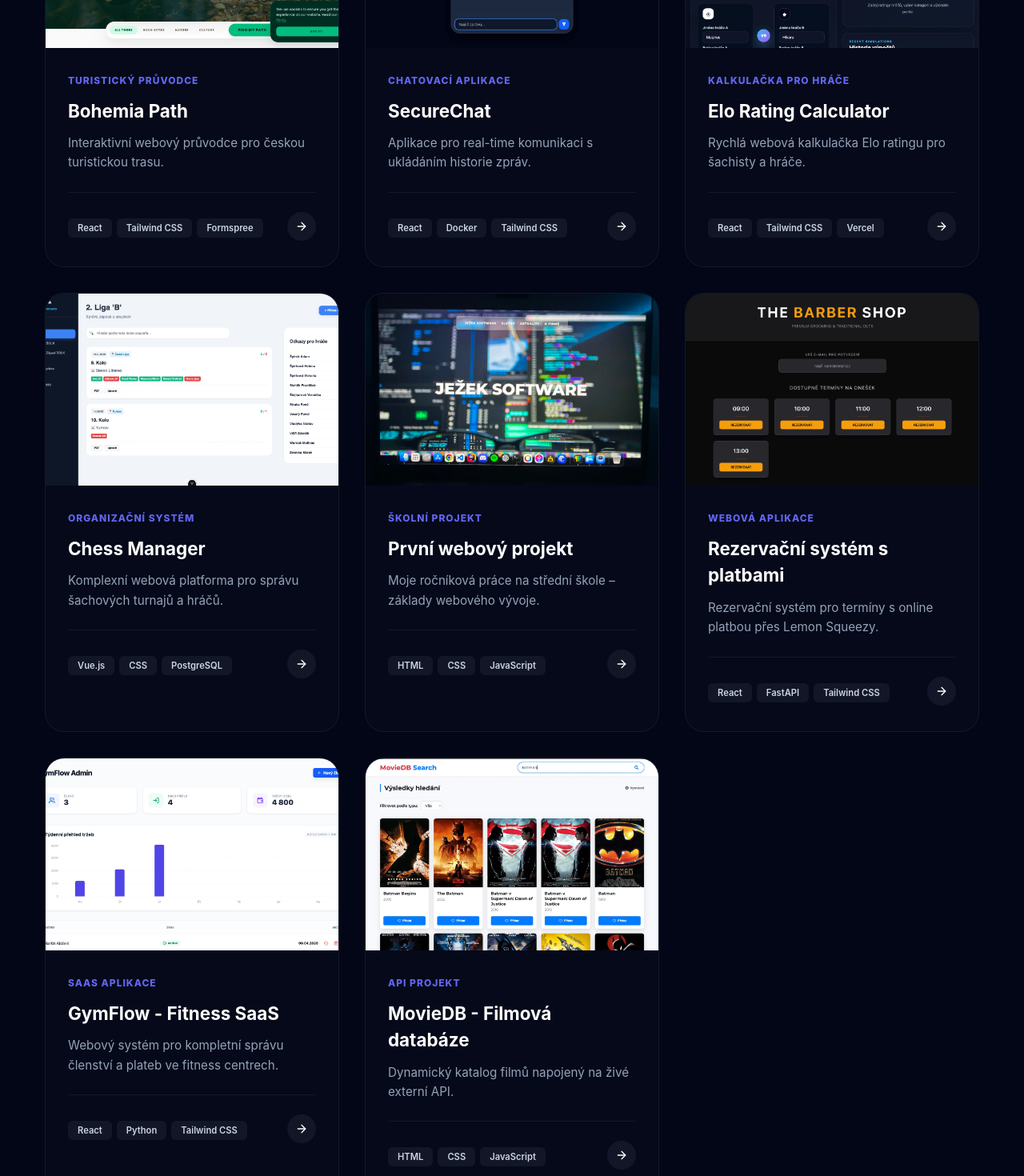
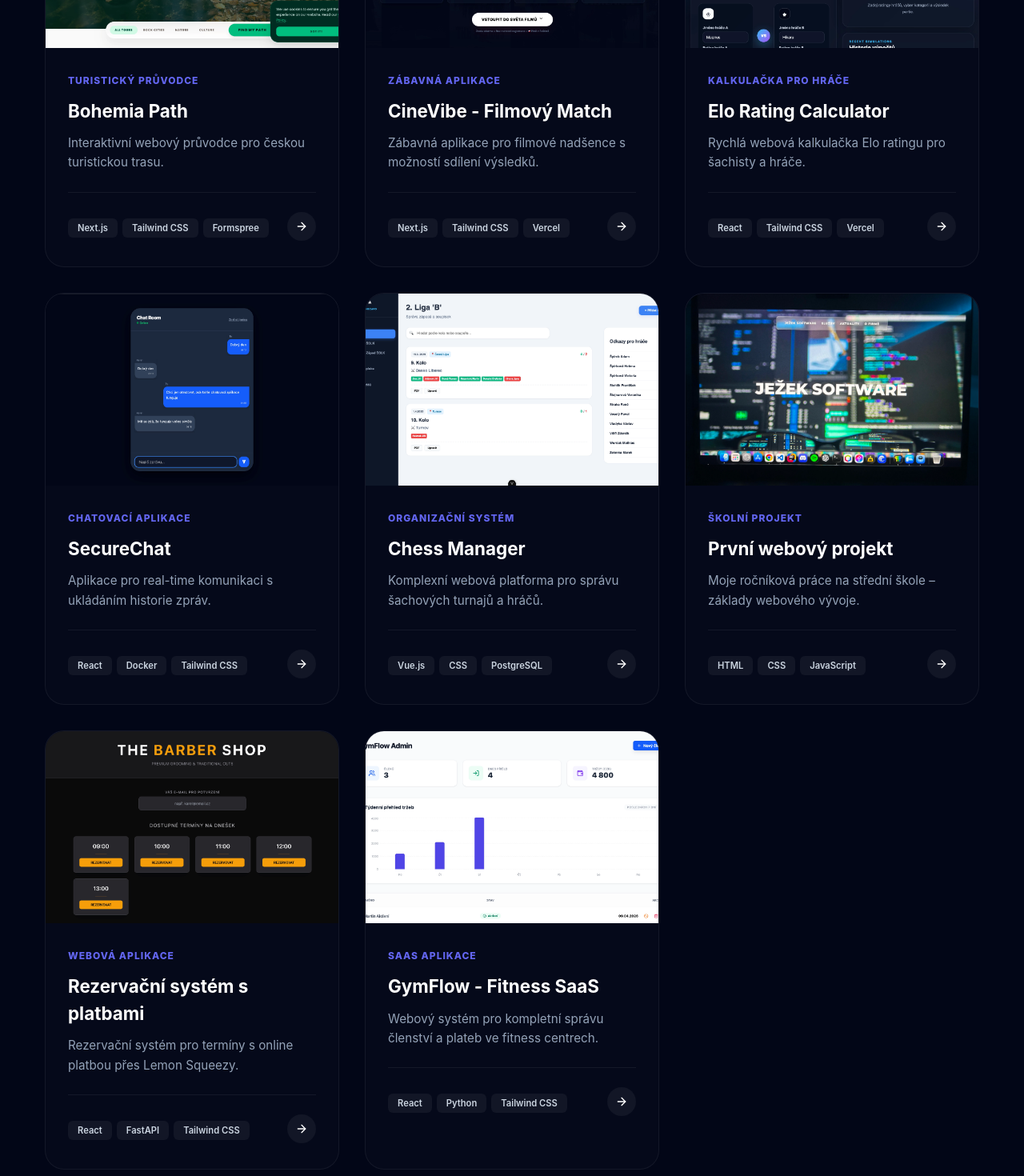
Before and after one commit to IchHabeNicht05/my-portfolio, a React (Vite) app: page / in a window 1280 px wide. Shown: the part 6400-7870 px from the top of the page at 80% size. Built offline with nearby package versions, Linux system fonts and the light colour scheme; no server answers.

Commit message:
Final verze 1.1

```diff
--- a/src/data/projectsData.js
+++ b/src/data/projectsData.js
@@ -25,15 +25,15 @@
     type: 'web',
     title: "Bohemia Path",
     category: "Turistický průvodce",
-    platform: "React",
+    platform: "Next.js",
     role: "Frontend Developer",
     year: "2026",
     challenge: "Vytvořit atraktivní digitální doprovod pro známou turistickou trasu s mapovými podklady a intuitivním plánovačem výletů.",
-    solution: "Využil jsem React pro svižné uživatelské rozhraní. Implementoval jsem interaktivní mapu tras, profily zajímavých míst a jednoduchý formulář pro zpětnou vazbu od výletníků.",
+    solution: "Využil jsem Next.js pro svižné uživatelské rozhraní. Implementoval jsem interaktivní mapu tras, profily zajímavých míst a jednoduchý formulář pro zpětnou vazbu od výletníků.",
     features: ["Interaktivní mapa tras", "Tipy na zajímavá místa", "Plánovač výletů pro turisty"],
     shortDesc: "Interaktivní webový průvodce pro českou turistickou trasu.",
     longDesc: "Aplikace navržená pro outdoorové nadšence, kteří chtějí objevovat krásy naší přírody. Hlavní důraz jsem kladl na bezchybné zobrazení na telefonech přímo v terénu a okamžitou odezvu při proklikávání trasy.",
-    tech: ["React", "Tailwind CSS", "Formspree", "Vercel"],
+    tech: ["Next.js", "Tailwind CSS", "Formspree", "Vercel"],
     image: "/bohemiapath.webp",
     liveLink: "https://www.bohemia-path.com",
     githubLink: "https://github.com/IchHabeNicht05/bohemia-trails",
@@ -41,20 +41,20 @@
   {
     id: 3,
     type: 'web',
-    title: "SecureChat",
-    category: "Chatovací aplikace",
-    platform: "React",
-    role: "Full-Stack Developer",
+    title: "CineVibe - Filmový Match",
+    category: "Zábavná aplikace",
+    platform: "Next.js",
+    role: "Frontend Developer",
     year: "2026",
-    challenge: "Vytvořit stabilní chatovací aplikaci v reálném čase, kde se zprávy doručují bez zpoždění a historie konverzace nezmizí ani po obnovení stránky.",
-    solution: "Frontend běží na Reactu, o real-time přenos zpráv se stará Socket.io na Node.js backendu. Data uživatelů a zpráv bezpečně ukládám do PostgreSQL přes ORM Prisma.",
-    features: ["Okamžité doručení zpráv (Real-time)", "Zabezpečené uživatelské účty", "Trvalé uchování historie chatu"],
-    shortDesc: "Aplikace pro real-time komunikaci s ukládáním historie zpráv.",
-    longDesc: "Plnohodnotná komunikační platforma pro uživatele, kteří chtějí bezpečně a okamžitě chatovat. Architektura je optimalizovaná na vysokou rychlost databázových dotazů a plynulé animace zpráv na mobilu i desktopu.",
-    tech: ["React", "Docker", "Tailwind CSS", "Node.js", "Express.js", "Socket.io", "PostgreSQL", "Prisma"],
-    image: "/ChatApp.webp",
-    liveLink: "#",
-    githubLink: "https://github.com/IchHabeNicht05/Fullstack-chat-app",
+    challenge: "Vytvořit zábavnou webovou aplikaci, která na základě uživatelských preferencí doporučí film a umožní sdílení výsledků s přáteli.",
+    solution: "Použil jsem Next.js pro rychlé a interaktivní rozhraní. Implementoval jsem jednoduchý algoritmus pro doporučení filmů a možnost sdílení výsledků přes sociální sítě.",
+    features: ["Personalizovaná doporučení", "Sdílení výsledků", "Rychlá a intuitivní navigace"],
+    shortDesc: "Zábavná aplikace pro filmové nadšence s možností sdílení výsledků.",
+    longDesc: "CineVibe je navrženo pro všechny, kteří hledají inspiraci pro večerní filmový zážitek. Uživatelé mohou zadat své oblíbené žánry a filmy, a aplikace jim nabídne personalizovaná doporučení, která mohou okamžitě sdílet s přáteli.",
+    tech: ["Next.js", "Tailwind CSS", "Vercel"],
+    image: "/cinevibe.webp",
+    liveLink: "https://cine-vibe-three.vercel.app/",
+    githubLink: "https://github.com/IchHabeNicht05/CineVibe",
   },
   {
     id: 4,
@@ -77,6 +77,24 @@
   {
     id: 5,
     type: 'web',
+    title: "SecureChat",
+    category: "Chatovací aplikace",
+    platform: "React",
+    role: "Full-Stack Developer",
+    year: "2026",
+    challenge: "Vytvořit stabilní chatovací aplikaci v reálném čase, kde se zprávy doručují bez zpoždění a historie konverzace nezmizí ani po obnovení stránky.",
+    solution: "Frontend běží na Reactu, o real-time přenos zpráv se stará Socket.io na Node.js backendu. Data uživatelů a zpráv bezpečně ukládám do PostgreSQL přes ORM Prisma.",
+    features: ["Okamžité doručení zpráv (Real-time)", "Zabezpečené uživatelské účty", "Trvalé uchování historie chatu"],
+    shortDesc: "Aplikace pro real-time komunikaci s ukládáním historie zpráv.",
+    longDesc: "Plnohodnotná komunikační platforma pro uživatele, kteří chtějí bezpečně a okamžitě chatovat. Architektura je optimalizovaná na vysokou rychlost databázových dotazů a plynulé animace zpráv na mobilu i desktopu.",
+    tech: ["React", "Docker", "Tailwind CSS", "Node.js", "Express.js", "Socket.io", "PostgreSQL", "Prisma"],
+    image: "/ChatApp.webp",
+    liveLink: "#",
+    githubLink: "https://github.com/IchHabeNicht05/Fullstack-chat-app",
+  },
+  {
+    id: 6,
+    type: 'web',
     title: "Chess Manager",
     category: "Organizační systém",
     platform: "Vue.js",
@@ -93,7 +111,7 @@
     githubLink: "#",
   },
   {
-    id: 6,
+    id: 7,
     type: 'web',
     title: "První webový projekt",
     category: "Školní projekt",
@@ -111,7 +129,7 @@
     githubLink: "https://github.com/IchHabeNicht05/rocnikova_prace",
   },
   {
-    id: 7,
+    id: 8,
     type: 'web',
     title: "Rezervační systém s platbami",
     category: "Webová aplikace",
@@ -129,7 +147,7 @@
     githubLink: "https://github.com/IchHabeNicht05/Barber-Reservation-System",
   },
   {
-    id: 8,
+    id: 9,
     type: 'web',
     title: "GymFlow - Fitness SaaS",
     category: "SaaS Aplikace",
@@ -145,24 +163,6 @@
     image: "/ManagementSys.webp",
     liveLink: "#",
     githubLink: "https://github.com/IchHabeNicht05/GymFlow-Membership-Managament",
-  },
-  {
-    id: 9,
-    type: 'web',
-    title: "MovieDB - Filmová databáze",
-    category: "API Projekt",
-    platform: "JavaScript",
-    role: "Frontend Developer",
-    year: "2025",
-    challenge: "Vytvořit plynulé uživatelské rozhraní, které v reálném čase stahuje, filtruje a zobrazuje tisíce dat o filmech z externí databáze.",
-    solution: "Využil jsem čistý JavaScript a asynchronní fetch volání na externí filmové API. Zaměřil jsem se na dynamické vyhledávání bez sekání stránky.",
-    features: ["Živé stahování dat z externího API", "Okamžité vyhledávání a filtry", "Karty filmů s detaily a hodnocením"],
-    shortDesc: "Dynamický katalog filmů napojený na živé externí API.",
-    longDesc: "Projekt zaměřený na perfektní zvládnutí asynchronního JavaScriptu (Promises, Async/Await) a práci s daty třetích stran. Uživatel může prozkoumávat nejnovější filmové hity a okamžitě v nich vyhledávat.",
-    tech: ["HTML", "CSS", "JavaScript", "API"],
-    image: "/moviedb.webp",
-    liveLink: "#",
-    githubLink: "https://github.com/IchHabeNicht05/MovieDB",
   },
   {
     id: 'video-1',
```
Also changed, not shown: public/cinevibe.webp (added).
